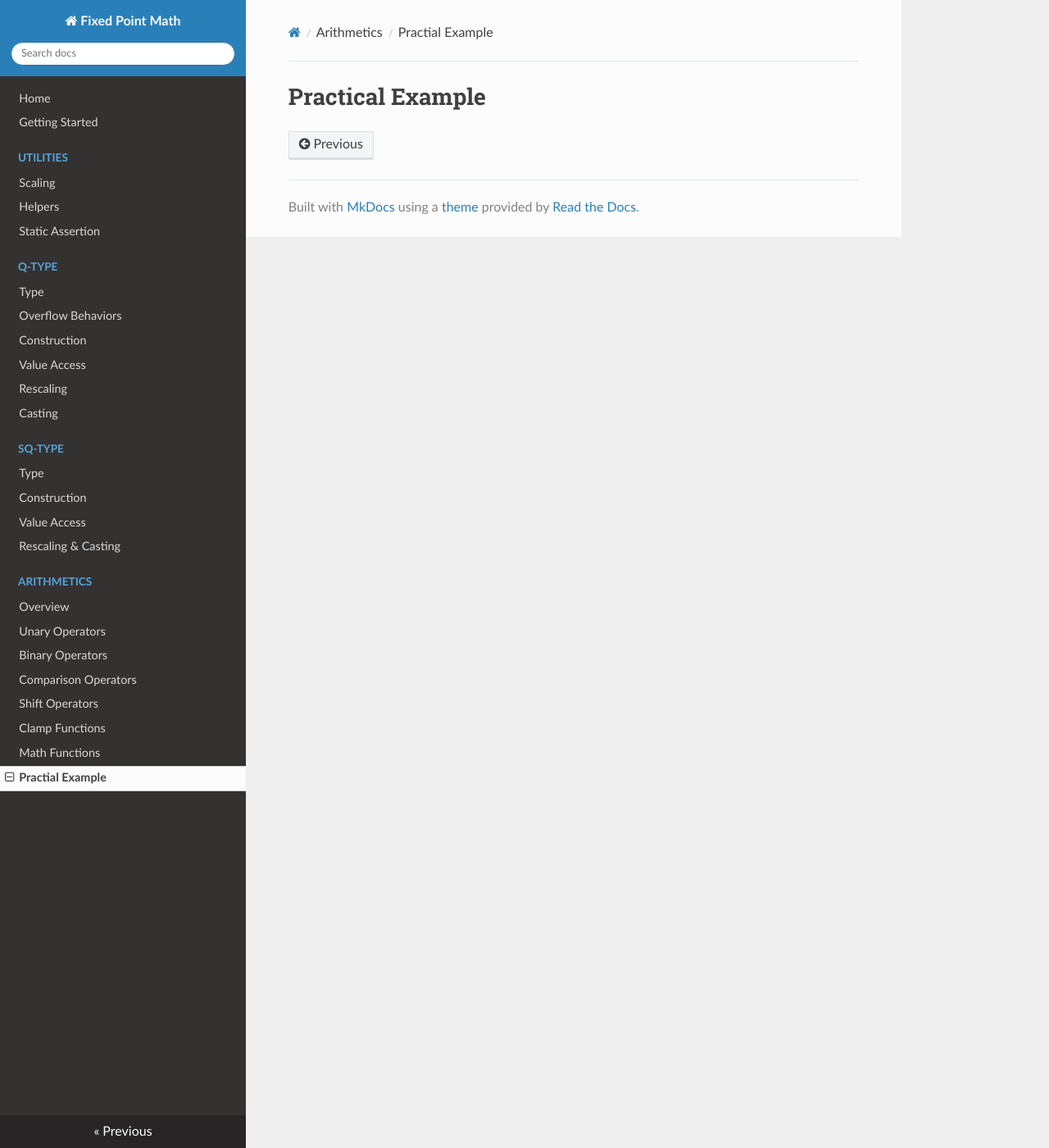
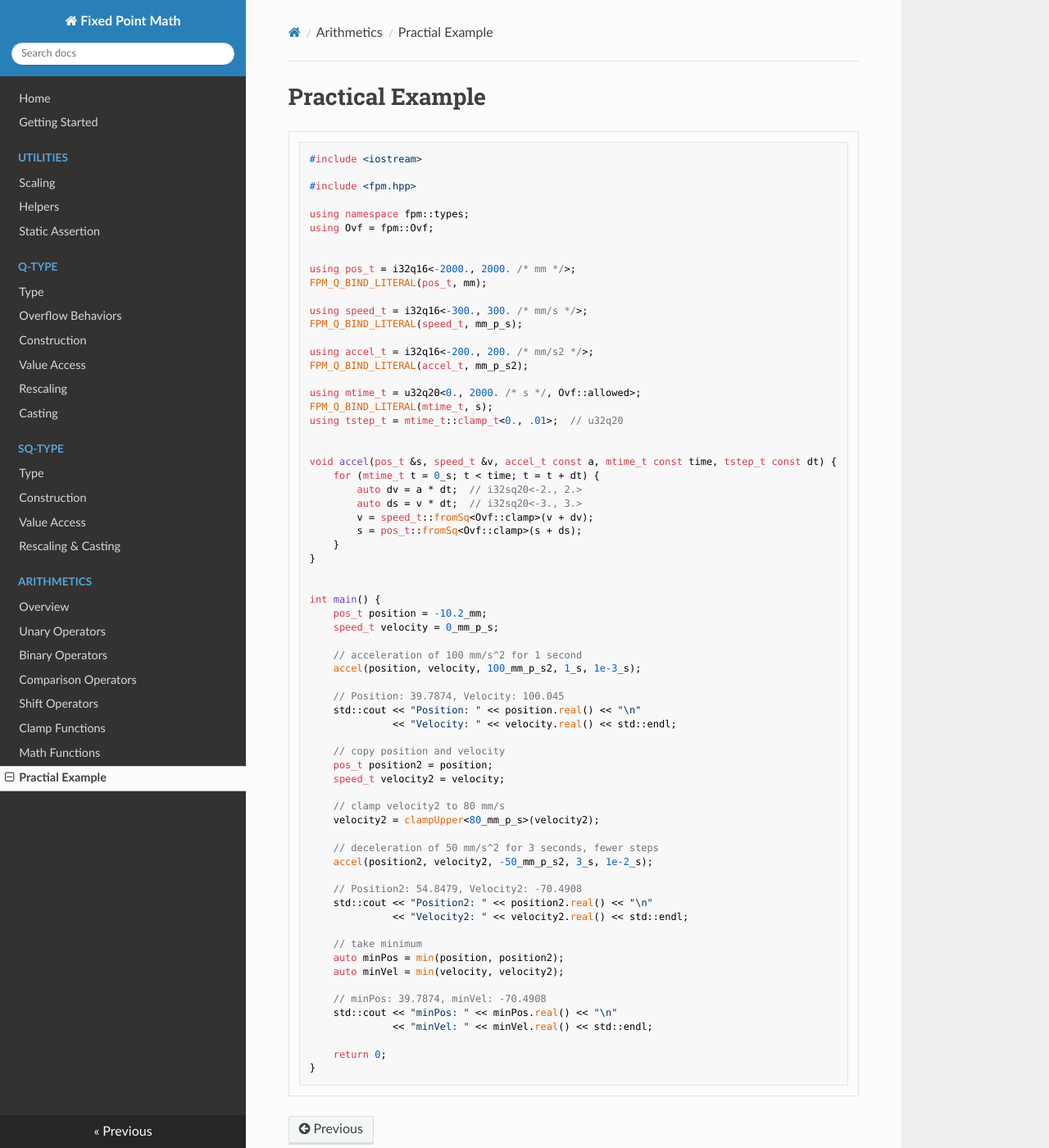
Before and after one commit to wolfjazz/fixed-point-math, an MkDocs documentation site: the page built from docs/arithmetics/practical.md, in a window 1280 px wide and 1400 px high. Shown: the whole window at 82% size. Built offline with MkDocs 1.6.1, drawn with Linux system fonts in a browser that asks for light colours; nearby versions of some CDN libraries.

Commit message:
Added: A quick practical example.

````diff
--- a/docs/arithmetics/practical.md
+++ b/docs/arithmetics/practical.md
@@ -1 +1,71 @@
 # Practical Example
+
+```cpp
+#include <iostream>
+
+#include <fpm.hpp>
+
+using namespace fpm::types;
+using Ovf = fpm::Ovf;
+
+
+using pos_t = i32q16<-2000., 2000. /* mm */>;
+FPM_Q_BIND_LITERAL(pos_t, mm);
+
+using speed_t = i32q16<-300., 300. /* mm/s */>;
+FPM_Q_BIND_LITERAL(speed_t, mm_p_s);
+
+using accel_t = i32q16<-200., 200. /* mm/s2 */>;
+FPM_Q_BIND_LITERAL(accel_t, mm_p_s2);
+
+using mtime_t = u32q20<0., 2000. /* s */, Ovf::allowed>;
+FPM_Q_BIND_LITERAL(mtime_t, s);
+using tstep_t = mtime_t::clamp_t<0., .01>;  // u32q20
+
+
+void accel(pos_t &s, speed_t &v, accel_t const a, mtime_t const time, tstep_t const dt) {
+    for (mtime_t t = 0_s; t < time; t = t + dt) {
+        auto dv = a * dt;  // i32sq20<-2., 2.>
+        auto ds = v * dt;  // i32sq20<-3., 3.>
+        v = speed_t::fromSq<Ovf::clamp>(v + dv);
+        s = pos_t::fromSq<Ovf::clamp>(s + ds);
+    }
+}
+
+
+int main() {
+    pos_t position = -10.2_mm;
+    speed_t velocity = 0_mm_p_s;
+
+    // acceleration of 100 mm/s^2 for 1 second
+    accel(position, velocity, 100_mm_p_s2, 1_s, 1e-3_s);
+
+    // Position: 39.7874, Velocity: 100.045
+    std::cout << "Position: " << position.real() << "\n"
+              << "Velocity: " << velocity.real() << std::endl;
+
+    // copy position and velocity
+    pos_t position2 = position;
+    speed_t velocity2 = velocity;
+
+    // clamp velocity2 to 80 mm/s
+    velocity2 = clampUpper<80_mm_p_s>(velocity2);
+
+    // deceleration of 50 mm/s^2 for 3 seconds, fewer steps
+    accel(position2, velocity2, -50_mm_p_s2, 3_s, 1e-2_s);
+
+    // Position2: 54.8479, Velocity2: -70.4908
+    std::cout << "Position2: " << position2.real() << "\n"
+              << "Velocity2: " << velocity2.real() << std::endl;
+
+    // take minimum
+    auto minPos = min(position, position2);
+    auto minVel = min(velocity, velocity2);
+
+    // minPos: 39.7874, minVel: -70.4908
+    std::cout << "minPos: " << minPos.real() << "\n"
+              << "minVel: " << minVel.real() << std::endl;
+
+    return 0;
+}
+```
````
